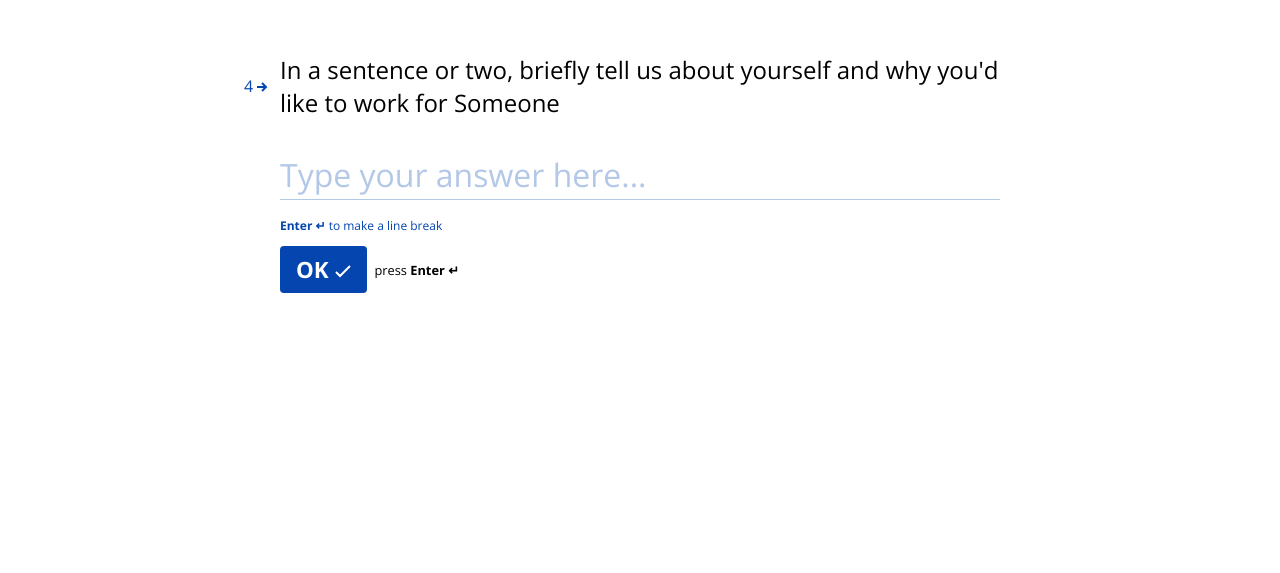
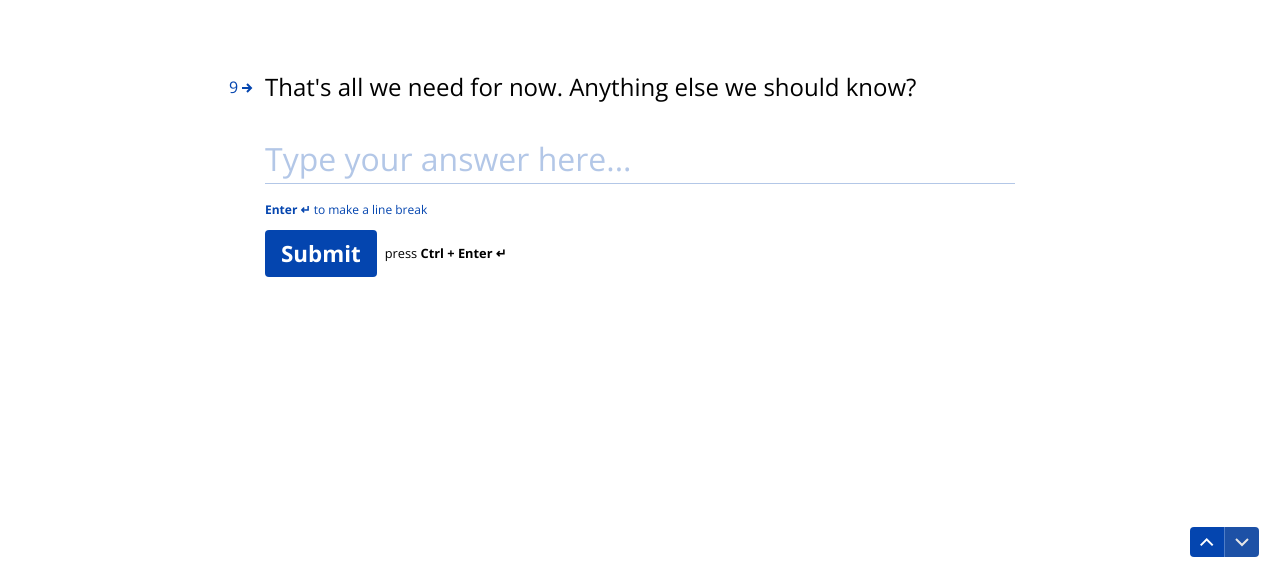
Before and after one commit to tahseenio/typeform-clone, a React (Create React App) app: page / in a window 1280 px wide. Shown: the part 227-800 px from the top of the page. Built offline with nearby package versions, Linux system fonts and the light colour scheme.

Commit message:
added more content + inital context

```diff
--- a/src/App.tsx
+++ b/src/App.tsx
@@ -1,11 +1,12 @@
 import './App.css';
 import MyForm from './components/MyForm';
+import FormContextProvider from './context/FormContextProvider';
 
 function App() {
   return (
-    <div className='App'>
+    <FormContextProvider>
       <MyForm />
-    </div>
+    </FormContextProvider>
   );
 }
 
--- a/src/components/MyForm.tsx
+++ b/src/components/MyForm.tsx
@@ -1,8 +1,18 @@
+// TODO
+// progress bar up top
+// exit and enter animations
+// press enter and press enter issues on textarea issue
+// error states (like for #6)
+// upload state for resume
+
 import React, { useEffect, useRef } from 'react';
 import homeImg from '../assets/home.png';
-import Arrow from '../assets/ui/Arrow';
-import Tick from '../assets/ui/Tick';
+import Arrow from '../components/ui/Arrow';
+import Tick from '../components/ui/Tick';
 import TextareaAutosize from 'react-textarea-autosize';
+import Upload from '../components/ui/Upload';
+import UploadArrow from '../components/ui/UploadArrow';
+import Navigation from './Navigation';
 
 const MyForm = () => {
   const buttonRef = useRef<HTMLButtonElement | null>(null);
@@ -32,6 +42,7 @@ const MyForm = () => {
 
   return (
     <div className='container'>
+      <Navigation />
       {/* <main className='home'>
         <figure className='home__img--wrapper'>
           <img src={homeImg} className='home__img' />
@@ -128,7 +139,7 @@ const MyForm = () => {
           </p>
         </div>
       </main> */}
-      <main className='question'>
+      {/* <main className='question'>
         <h1 className='title'>
           In a sentence or two, briefly tell us about yourself and why you'd
           like to work for Someone
@@ -138,7 +149,6 @@ const MyForm = () => {
         </h1>
         <TextareaAutosize
           ref={textAreaRef}
-          // onKeyDown={(e) => keyHandler(e)}
           className='textarea'
           placeholder='Type your answer here...'
         />
@@ -157,6 +167,146 @@ const MyForm = () => {
             press <strong>Enter ↵</strong>
           </p>
         </div>
+      </main> */}
+      {/* <main className='question'>
+        <h1 className='title'>
+          Tell us about your experience and why you're suited for this role
+          <div className='question__number'>
+            5 <Arrow />
+          </div>
+        </h1>
+        <TextareaAutosize
+          ref={textAreaRef}
+          className='textarea'
+          placeholder='Type your answer here...'
+        />
+        <p className='textarea--helper'>
+          <strong>Enter ↵</strong> to make a line break
+        </p>
+        <div className='button--wrapper'>
+          <button
+            ref={buttonRef}
+            className='button'
+            onClick={() => console.log('CLICKED!!!')}
+          >
+            OK <Tick />
+          </button>
+          <p className='button__helper'>
+            press <strong>Enter ↵</strong>
+          </p>
+        </div>
+      </main> */}
+      {/* <main className='question'>
+        <h1 className='title'>
+          If you have an online portfolio or Github to share, please link to it
+          here
+          <div className='question__number'>
+            6 <Arrow />
+          </div>
+        </h1>
+        <input className='input' placeholder='https://' />
+        <div className='button--wrapper'>
+          <button
+            ref={buttonRef}
+            className='button'
+            onClick={() => console.log('CLICKED!!!')}
+          >
+            OK <Tick />
+          </button>
+          <p className='button__helper'>
+            press <strong>Enter ↵</strong>
+          </p>
+        </div>
+      </main> */}
+      {/* <main className='question'>
+        <h1 className='title'>
+          Do you have a Resume / CV you'd like to share? If so, please upload
+          <div className='question__number'>
+            7 <Arrow />
+          </div>
+        </h1>
+        <div className='input--file'>
+          <input type='file' className='file' />
+          <div className='file__info'>
+            <div className='upload_image--wrapper'>
+              <div className='upload-arrow'>
+                <UploadArrow />
+              </div>
+              <Upload />
+            </div>
+            <p className='file__info--para1'>
+              <strong className='blue'>Choose file</strong> or{' '}
+              <strong>drag here</strong>
+            </p>
+            <p className='file__info--para2'>Size limit: 10MB</p>
+          </div>
+        </div>
+        <div className='button--wrapper'>
+          <button
+            ref={buttonRef}
+            className='button'
+            onClick={() => console.log('CLICKED!!!')}
+          >
+            OK <Tick />
+          </button>
+        </div>
+      </main> */}
+      {/* <main className='question'>
+        <h1 className='title'>
+          If not already included in your portfolio or CV, please share 3-4
+          examples of your recent work (include URLs)
+          <div className='question__number'>
+            8 <Arrow />
+          </div>
+        </h1>
+        <TextareaAutosize
+          ref={textAreaRef}
+          className='textarea'
+          placeholder='Type your answer here...'
+        />
+        <p className='textarea--helper'>
+          <strong>Enter ↵</strong> to make a line break
+        </p>
+        <div className='button--wrapper'>
+          <button
+            ref={buttonRef}
+            className='button'
+            onClick={() => console.log('CLICKED!!!')}
+          >
+            OK <Tick />
+          </button>
+          <p className='button__helper'>
+            press <strong>Enter ↵</strong>
+          </p>
+        </div>
+      </main> */}
+      <main className='question'>
+        <h1 className='title'>
+          That's all we need for now. Anything else we should know?
+          <div className='question__number'>
+            9 <Arrow />
+          </div>
+        </h1>
+        <TextareaAutosize
+          ref={textAreaRef}
+          className='textarea'
+          placeholder='Type your answer here...'
+        />
+        <p className='textarea--helper'>
+          <strong>Enter ↵</strong> to make a line break
+        </p>
+        <div className='button--wrapper'>
+          <button
+            ref={buttonRef}
+            className='button'
+            onClick={() => console.log('CLICKED!!!')}
+          >
+            Submit
+          </button>
+          <p className='button__helper'>
+            press <strong>Ctrl + Enter ↵</strong>
+          </p>
+        </div>
       </main>
     </div>
   );
--- /dev/null
+++ b/src/components/Navigation.tsx
@@ -0,0 +1,33 @@
+import UpNav from './ui/UpNav';
+import DownNav from './ui/DownNav';
+import { useRef } from 'react';
+
+const Navigation = () => {
+  const leftButton = useRef<HTMLButtonElement | null>(null);
+  const rightButton = useRef<HTMLButtonElement | null>(null);
+
+  return (
+    <div className='navigation'>
+      <button
+        ref={leftButton}
+        className='nav__button nav__button--left'
+        disabled={false}
+      >
+        <UpNav
+          fill={leftButton.current?.disabled ? 'rgb(146, 146, 146)' : 'white'}
+        />
+      </button>
+      <button
+        ref={rightButton}
+        className='nav__button nav__button--right'
+        disabled={true}
+      >
+        <DownNav
+          fill={rightButton.current?.disabled ? 'rgb(146, 146, 146)' : 'white'}
+        />
+      </button>
+    </div>
+  );
+};
+
+export default Navigation;
--- /dev/null
+++ b/src/components/ui/DownNav.tsx
@@ -0,0 +1,12 @@
+const DownNav = ({ fill }: { fill: string }) => {
+  return (
+    <svg height='9' width='14'>
+      <path
+        fill={fill}
+        d='M12.293.293l1.414 1.414L7 8.414.293 1.707 1.707.293 7 5.586z'
+      ></path>
+    </svg>
+  );
+};
+
+export default DownNav;
--- /dev/null
+++ b/src/components/ui/UpNav.tsx
@@ -0,0 +1,12 @@
+const UpNav = ({ fill }: { fill: string }) => {
+  return (
+    <svg height='9' width='14'>
+      <path
+        fill={fill}
+        d='M11.996 8.121l1.414-1.414L6.705 0 0 6.707l1.414 1.414 5.291-5.293z'
+      ></path>
+    </svg>
+  );
+};
+
+export default UpNav;
--- /dev/null
+++ b/src/components/ui/Upload.tsx
@@ -0,0 +1,13 @@
+const Upload = () => {
+  return (
+    <svg aria-hidden='true' height='68px' viewBox='0 0 92 68' width='92px'>
+      <path
+        d='M46 .64a27.9 27.9 0 0 1 19.78 8.19 27.78 27.78 0 0 1 8.03 20A19.95 19.95 0 0 1 92 48.63c0 11.04-8.97 20-20 20H23c-12.67 0-23-10.33-23-23a22.94 22.94 0 0 1 18.63-22.46 27.79 27.79 0 0 1 7.56-14.34A27.97 27.97 0 0 1 46 .63zm0 6c-5.64 0-11.26 2.1-15.56 6.4-3.66 3.66-5.96 10.59-6.51 15.34 0 .06.2.06-2.5.32A17.02 17.02 0 0 0 6 45.64c0 9.42 7.58 17 17 17h49c7.8 0 14-6.2 14-14 0-7.81-6.2-14-14-14H67.12v-3.36c0-10.7-1.43-14.1-5.59-18.24-4.32-4.3-9.9-6.4-15.53-6.4z'
+        fill='rgba(4, 69, 175, 0.3)'
+        fill-rule='nonzero'
+      ></path>
+    </svg>
+  );
+};
+
+export default Upload;
--- /dev/null
+++ b/src/components/ui/UploadArrow.tsx
@@ -0,0 +1,15 @@
+import React from 'react';
+
+const UploadArrow = () => {
+  return (
+    <svg aria-hidden='true' height='60px' viewBox='0 0 26 31' width='26px'>
+      <path
+        d='M13 .53l-2.03 1.89-11 10 4.06 4.44L10 11.42v19.22h6V11.42l5.97 5.44c.03.02 4.06-4.44 4.06-4.44l-11-10c-.4-.36-1.07-1-2.03-1.9z'
+        fill='rgba(4, 69, 175, 0.3)'
+        fill-rule='nonzero'
+      ></path>
+    </svg>
+  );
+};
+
+export default UploadArrow;
--- /dev/null
+++ b/src/context/FormContextProvider.tsx
@@ -0,0 +1,37 @@
+import { createContext, useContext } from 'react';
+
+export interface ContextProps {
+  color: () => void;
+  something: () => void;
+}
+
+export interface ProviderProps {
+  children: JSX.Element;
+}
+
+const FormContext = createContext<ContextProps | {}>({});
+
+const FormContextProvider = ({ children }: ProviderProps) => {
+  const color = () => {
+    console.log('COLOR');
+  };
+
+  const something = () => {
+    console.log('something');
+  };
+
+  return (
+    <FormContext.Provider
+      value={{
+        color,
+        something,
+      }}
+    >
+      {children}
+    </FormContext.Provider>
+  );
+};
+
+export default FormContextProvider;
+
+export const useFormContext = () => useContext(FormContext) as ContextProps;
--- a/src/index.css
+++ b/src/index.css
@@ -14,6 +14,11 @@ input {
 :root {
   --blue: #0445af;
   --light-blue: rgba(4, 69, 175, 0.3);
+  --lighter-blue: #e5ecf7;
+}
+
+.blue {
+  color: var(--blue);
 }
 
 .button__helper {
@@ -51,7 +56,7 @@ input {
   outline: none;
   border: none;
   border-bottom: 1px solid var(--light-blue);
-  color: var(--light-blue);
+  color: var(--blue);
   width: 100%;
   resize: none;
   overflow: hidden;
@@ -85,12 +90,62 @@ input {
   color: var(--light-blue);
 }
 
+.input--file {
+  position: relative;
+  cursor: pointer;
+  background-color: var(--lighter-blue);
+  border: 1px dashed var(--light-blue);
+  border-radius: 4px;
+  width: 100%;
+  height: 300px;
+  margin: 32px 0 12px 0;
+  transition: background-color 200ms ease;
+}
+
+.file__info {
+  display: flex;
+  flex-direction: column;
+  gap: 8px;
+  position: absolute;
+  top: 50%;
+  left: 50%;
+  transform: translate(-50%, -50%);
+}
+
+.file {
+  cursor: pointer;
+  width: 100%;
+  height: 100%;
+  opacity: 0;
+}
+
+.file__info--para1 {
+  font-size: 0.9rem;
+}
+.file__info--para2 {
+  font-size: 0.8rem;
+}
+
+.upload_image--wrapper {
+  position: relative;
+}
+
+.upload-arrow {
+  position: absolute;
+  top: 50%;
+  left: 50%;
+  transform: translate(-50%, -50%);
+}
+
+.input--file:hover {
+  background-color: var(--light-blue);
+}
+
 .question__number {
   color: var(--blue);
   font-size: 1rem;
   position: absolute;
-  top: 50%;
-  transform: translateY(-50%);
+  top: 6px;
   left: -36px;
 }
 
@@ -138,7 +193,7 @@ Question
 */
 
 .question {
-  max-width: 920px;
+  max-width: 950px;
   width: 100%;
   padding: 0 100px;
 }
@@ -149,3 +204,47 @@ Question
   color: var(--blue);
   margin-bottom: 12px;
 }
+
+/*
+
+Navigation
+
+*/
+
+.navigation {
+  width: 30px;
+  position: absolute;
+  display: flex;
+  bottom: 16px;
+  right: 60px;
+  transform: translateX(-50%, -50%);
+}
+
+.nav__button {
+  cursor: pointer;
+  border: none;
+  padding: 6px 10px;
+  background-color: var(--blue);
+  color: white;
+  transition: filter 200ms ease;
+}
+
+.nav__button[disabled]:hover {
+  filter: contrast(0.8);
+}
+
+.nav__button:disabled {
+  cursor: default;
+  filter: contrast(0.8);
+}
+
+.nav__button--left {
+  border-top-left-radius: 4px;
+  border-bottom-left-radius: 4px;
+  border-right: 1px solid rgba(255, 255, 255, 0.3);
+}
+
+.nav__button--right {
+  border-top-right-radius: 4px;
+  border-bottom-right-radius: 4px;
+}
--- a/src/index.tsx
+++ b/src/index.tsx
@@ -8,9 +8,9 @@ const root = ReactDOM.createRoot(
   document.getElementById('root') as HTMLElement
 );
 root.render(
-  // <React.StrictMode>
-  <App />
-  // </React.StrictMode>
+  <React.StrictMode>
+    <App />
+  </React.StrictMode>
 );
 
 // If you want to start measuring performance in your app, pass a function
```
Also changed, not shown: src/components/ui/Arrow.tsx (renamed from src/assets/ui/Arrow.tsx), src/components/ui/Tick.tsx (renamed from src/assets/ui/Tick.tsx).
